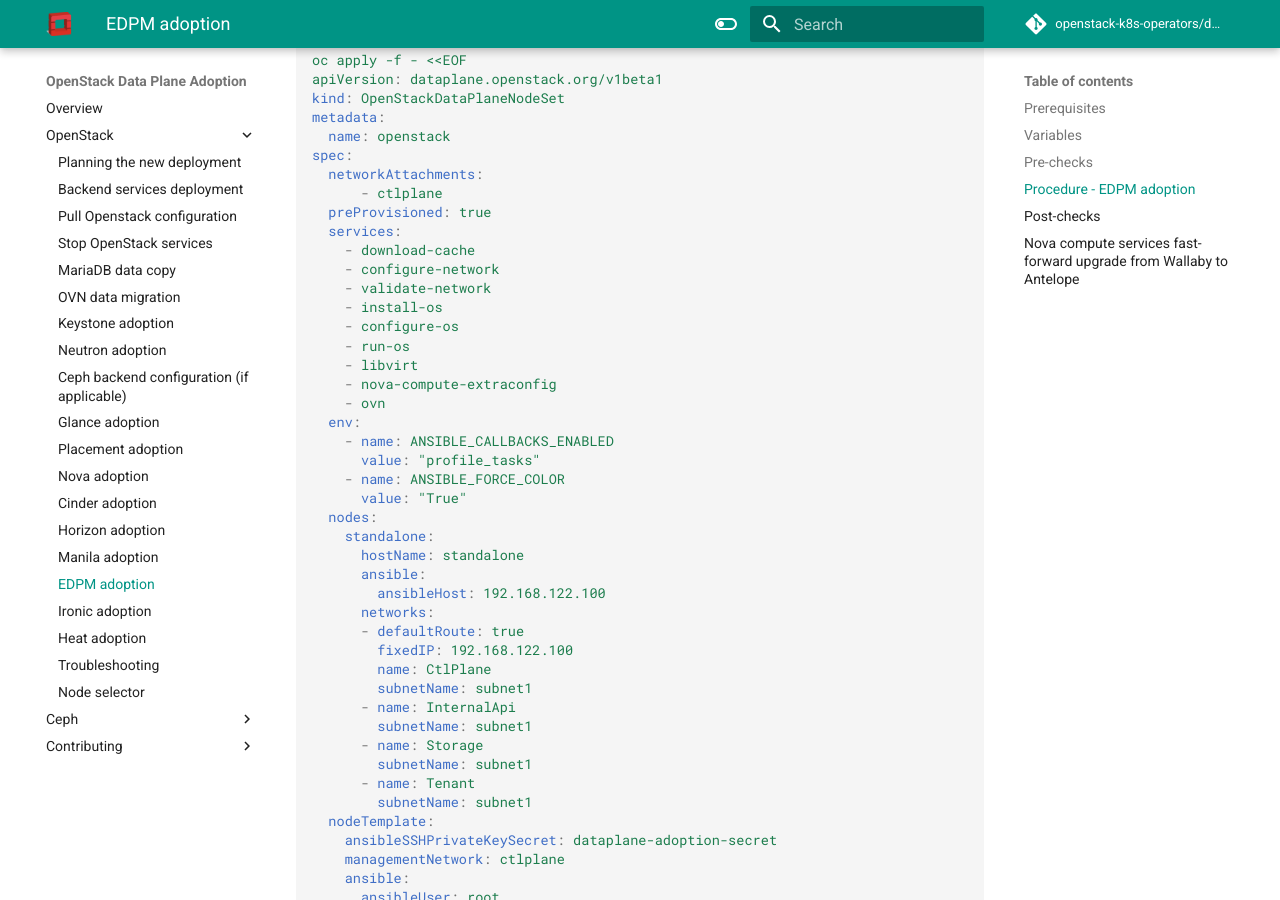
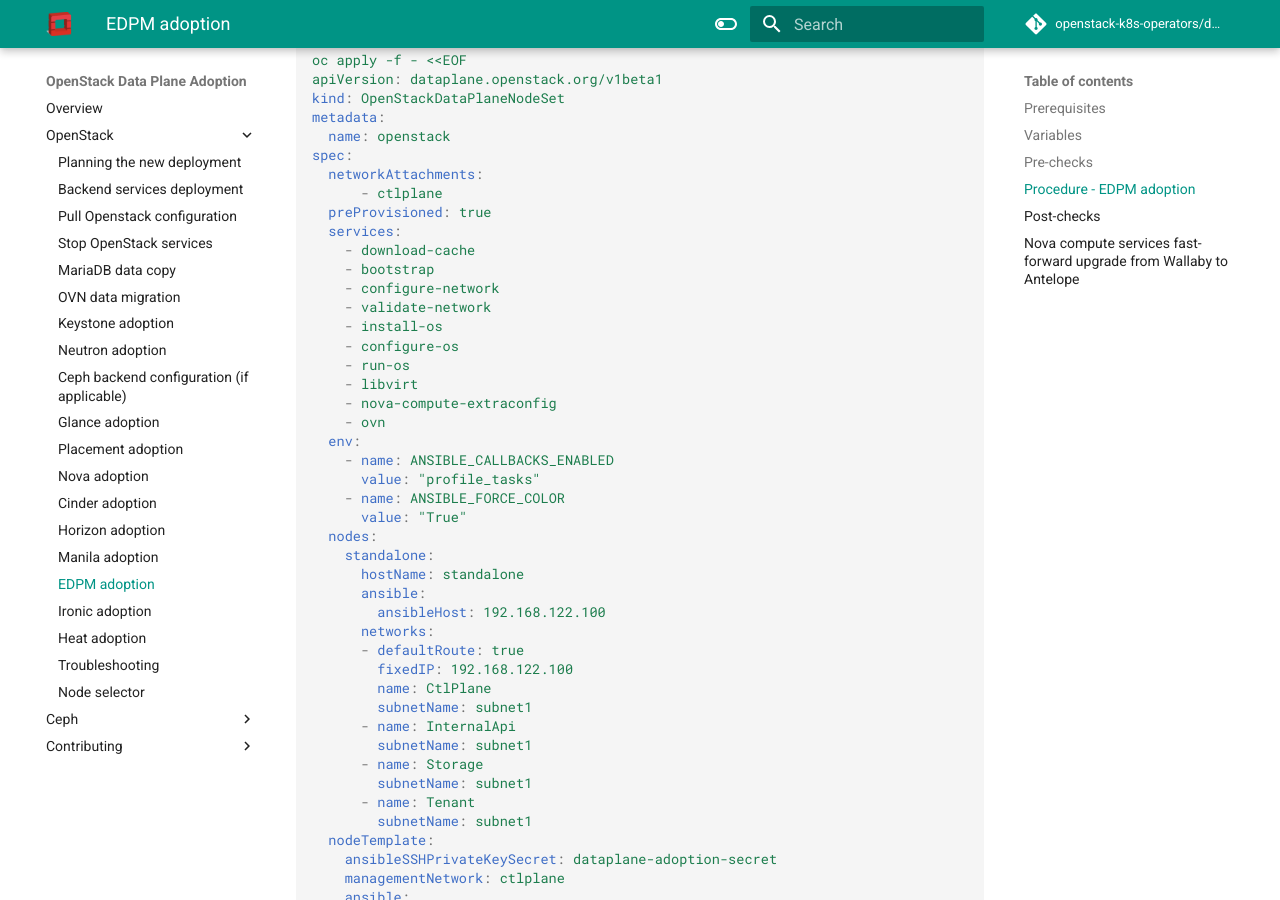
Before and after one commit to openstack-k8s-operators/data-plane-adoption, an MkDocs documentation site: the page built from docs/openstack/edpm_adoption.md, in a window 1280 px wide and 900 px high, scrolled down 3100 px. Built offline with MkDocs 1.6.1 and Material for MkDocs 9.7.7, drawn with Linux system fonts in a browser that asks for light colours; comment, search, counter and statistics services are not loaded; the version menu is left out.

Commit message:
Add missinig EDPM bootstrap role
In grienfield deployments and CI jobs, we always
ensure the bootstrap role is executed on EDPM nodes.

Add the missing role for the openstack dataplane CR
used for adoption docs and tests/CI as well

Signed-off-by: Bohdan Dobrelia <bdobreli@redhat.com>

```diff
--- a/docs/openstack/edpm_adoption.md
+++ b/docs/openstack/edpm_adoption.md
@@ -162,6 +162,7 @@ EOF
     preProvisioned: true
     services:
       - download-cache
+      - bootstrap
       - configure-network
       - validate-network
       - install-os
```
Also changed, not shown: 1 other file.
